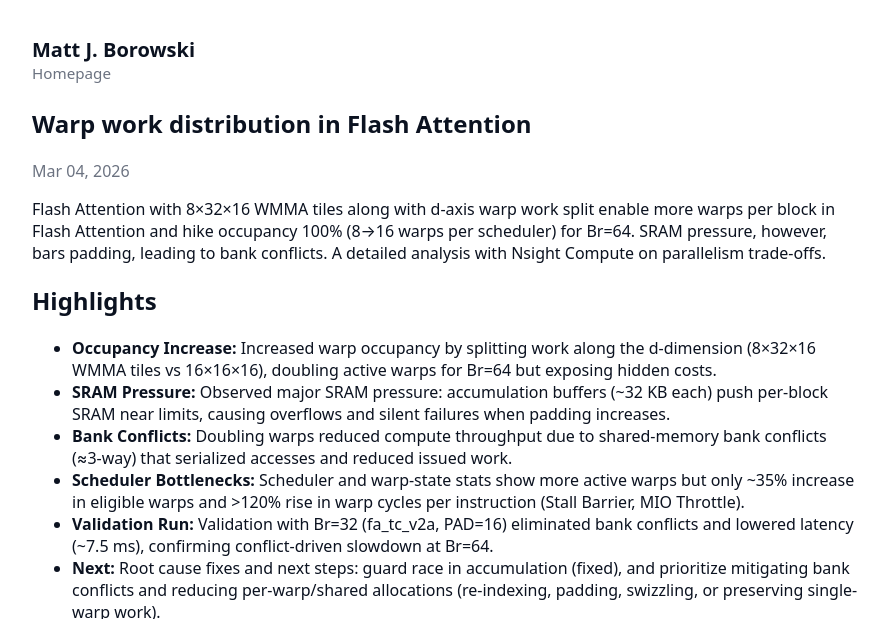
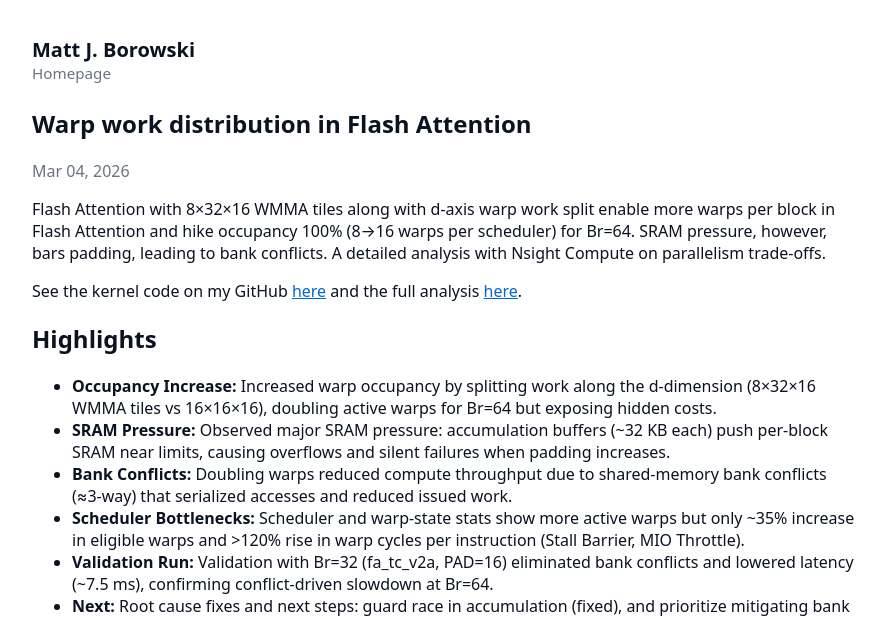
Before and after one commit to MattJBorowski1991/mattjborowski1991.github.io, a Jekyll site: the page built from _posts/2026-04-01-flash_attention_more_warps.md, in a window 1280 px wide, cut to the strip 0-619 px from the top of the page. Shown: the whole strip, without its empty margins (192-1080 px from the left). Built offline with Jekyll 4.4.1, drawn with Linux system fonts in a browser that asks for light colours; some of the changed text lies outside the part shown.

Commit message:
Warp work distribution post

```diff
--- a/_posts/2026-04-01-flash_attention_more_warps.md
+++ b/_posts/2026-04-01-flash_attention_more_warps.md
@@ -7,6 +7,8 @@ summary: >
 ---
 
   Flash Attention with 8×32×16 WMMA tiles along with d-axis warp work split enable more warps per block in Flash Attention and hike occupancy 100% (8→16 warps per scheduler) for Br=64. SRAM pressure, however, bars padding, leading to bank conflicts. A detailed analysis with Nsight Compute on parallelism trade-offs.
+
+See the kernel code on my GitHub [here](https://github.com/MattJBorowski1991/QuantizedMHA/blob/main/mha_kernels/fa_tc_v1a.cu) and the full analysis [here](https://github.com/MattJBorowski1991/QuantizedMHA/blob/main/profiles/md/run4/ncu_details.md).
 
 ## Highlights
 
@@ -20,9 +22,7 @@ summary: >
 
 <p style="max-width:100%;overflow:hidden;">
   <video controls playsinline style="width:100%;height:auto;display:block;margin:12px 0;">
-    <source src="{{ site.baseurl }}/assets/fa_tc_v1_warp_work.mp4" type="video/mp4">
+    <source src="{{ site.baseurl }}/assets/fa_tc_v2a_warp_work.mp4" type="video/mp4">
     Your browser does not support the video tag. <a href="{{ site.baseurl }}/assets/fa_tc_v2a_warp_work.mp4">Download the MP4</a>.
   </video>
 </p>
-
-See the kernel code on my GitHub [here](https://github.com/MattJBorowski1991/QuantizedMHA/blob/main/mha_kernels/fa_tc_v1a.cu) and the full analysis [here](https://github.com/MattJBorowski1991/QuantizedMHA/blob/main/profiles/md/run4/ncu_details.md).
```
